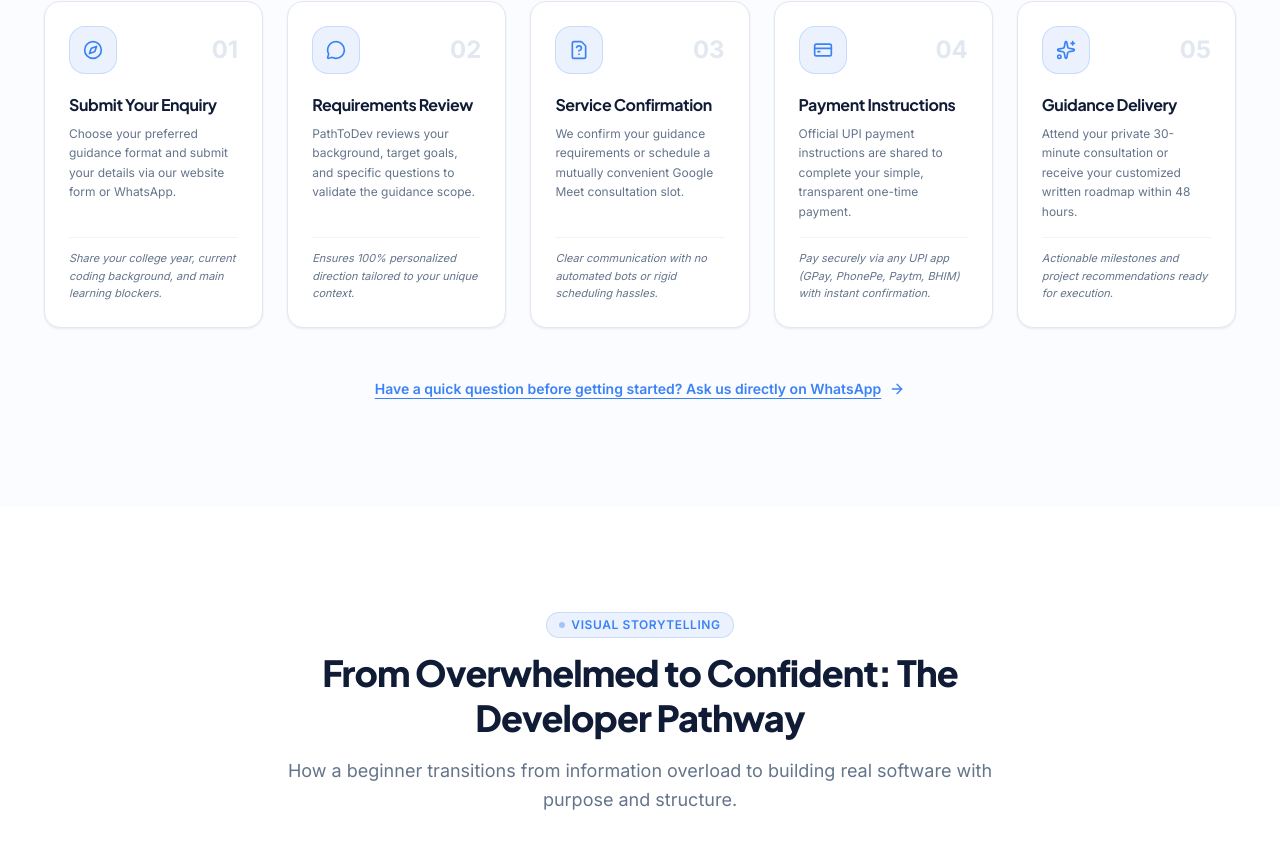
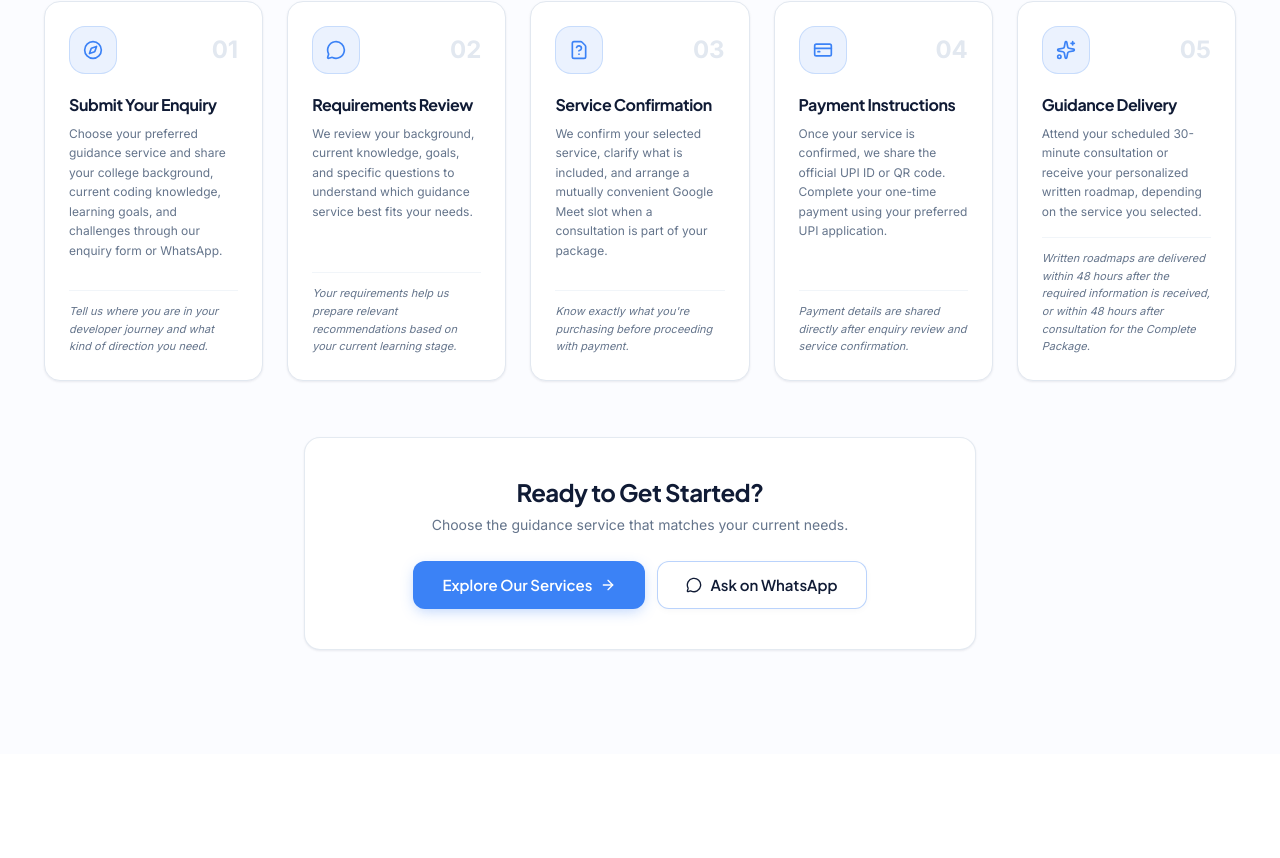
Before and after one commit to VivekCodes07/PathToDev, a React (Vite) app: page / in a window 1280 px wide. Shown: the part 3798-4656 px from the top of the page. Built offline with nearby package versions, Linux system fonts and the light colour scheme.

Commit message:
refined how it works section and added cta

```diff
--- a/src/config/services.ts
+++ b/src/config/services.ts
@@ -75,32 +75,32 @@ export const HOW_IT_WORKS_STEPS: StepItem[] = [
   {
     number: "01",
     title: "Submit Your Enquiry",
-    description: "Choose your preferred guidance format and submit your details via our website form or WhatsApp.",
-    detail: "Share your college year, current coding background, and main learning blockers."
+    description: "Choose your preferred guidance service and share your college background, current coding knowledge, learning goals, and challenges through our enquiry form or WhatsApp.",
+    detail: "Tell us where you are in your developer journey and what kind of direction you need."
   },
   {
     number: "02",
     title: "Requirements Review",
-    description: "PathToDev reviews your background, target goals, and specific questions to validate the guidance scope.",
-    detail: "Ensures 100% personalized direction tailored to your unique context."
+    description: "We review your background, current knowledge, goals, and specific questions to understand which guidance service best fits your needs.",
+    detail: "Your requirements help us prepare relevant recommendations based on your current learning stage."
   },
   {
     number: "03",
     title: "Service Confirmation",
-    description: "We confirm your guidance requirements or schedule a mutually convenient Google Meet consultation slot.",
-    detail: "Clear communication with no automated bots or rigid scheduling hassles."
+    description: "We confirm your selected service, clarify what is included, and arrange a mutually convenient Google Meet slot when a consultation is part of your package.",
+    detail: "Know exactly what you're purchasing before proceeding with payment."
   },
   {
     number: "04",
     title: "Payment Instructions",
-    description: "Official UPI payment instructions are shared to complete your simple, transparent one-time payment.",
-    detail: "Pay securely via any UPI app (GPay, PhonePe, Paytm, BHIM) with instant confirmation."
+    description: "Once your service is confirmed, we share the official UPI ID or QR code. Complete your one-time payment using your preferred UPI application.",
+    detail: "Payment details are shared directly after enquiry review and service confirmation."
   },
   {
     number: "05",
     title: "Guidance Delivery",
-    description: "Attend your private 30-minute consultation or receive your customized written roadmap within 48 hours.",
-    detail: "Actionable milestones and project recommendations ready for execution."
+    description: "Attend your scheduled 30-minute consultation or receive your personalized written roadmap, depending on the service you selected.",
+    detail: "Written roadmaps are delivered within 48 hours after the required information is received, or within 48 hours after consultation for the Complete Package."
   }
 ];
 
--- a/src/sections/HowItWorks.tsx
+++ b/src/sections/HowItWorks.tsx
@@ -6,6 +6,14 @@ import { getWhatsAppUrl, PREFILLED_MESSAGES } from '../config/site';
 
 export const HowItWorks: React.FC = () => {
   const stepIcons = [Compass, MessageCircle, FileQuestion, CreditCard, Sparkles];
+
+  const handleScrollToServices = (e: React.MouseEvent<HTMLAnchorElement>) => {
+    e.preventDefault();
+    const servicesSection = document.getElementById('services');
+    if (servicesSection) {
+      servicesSection.scrollIntoView({ behavior: 'smooth' });
+    }
+  };
 
   return (
     <section id="how-it-works" className="section-py bg-brand-blue-light/40 relative border-t border-slate-100">
@@ -61,17 +69,37 @@ export const HowItWorks: React.FC = () => {
           </div>
         </div>
 
-        {/* Action Prompt */}
-        <div className="mt-12 text-center">
+        {/* Final Section CTA */}
+        <div className="mt-14 p-8 sm:p-10 rounded-2xl bg-white border border-slate-200/90 shadow-subtle text-center max-w-2xl mx-auto">
+          <h4 className="text-xl sm:text-2xl font-bold text-brand-navy tracking-tight">
+            Ready to Get Started?
+          </h4>
+          <p className="text-sm text-brand-muted mt-2 max-w-md mx-auto leading-relaxed">
+            Choose the guidance service that matches your current needs.
+          </p>
+
+          <div className="mt-6 flex flex-col sm:flex-row items-center justify-center gap-3 sm:gap-4">
+            {/* Primary Action: Explore Services */}
+            <a
+              href="#services"
+              onClick={handleScrollToServices}
+              className="btn-primary w-full sm:w-auto group inline-flex items-center justify-center gap-2"
+            >
+              <span>Explore Our Services</span>
+              <ArrowRight className="w-4 h-4 transition-transform duration-200 group-hover:translate-x-1" />
+            </a>
+
+            {/* Secondary Action: WhatsApp */}
             <a
               href={getWhatsAppUrl(PREFILLED_MESSAGES.general)}
               target="_blank"
               rel="noopener noreferrer"
-            className="inline-flex items-center gap-2 text-sm font-semibold text-brand-blue hover:text-brand-blue-hover underline underline-offset-4"
+              className="btn-secondary w-full sm:w-auto inline-flex items-center justify-center gap-2"
             >
-            <span>Have a quick question before getting started? Ask us directly on WhatsApp</span>
-            <ArrowRight className="w-4 h-4" />
+              <MessageCircle className="w-4 h-4 text-[#25D366] shrink-0" />
+              <span>Ask on WhatsApp</span>
             </a>
+          </div>
         </div>
       </div>
     </section>
```
Lines whose indentation alone changed are shown as unchanged.
